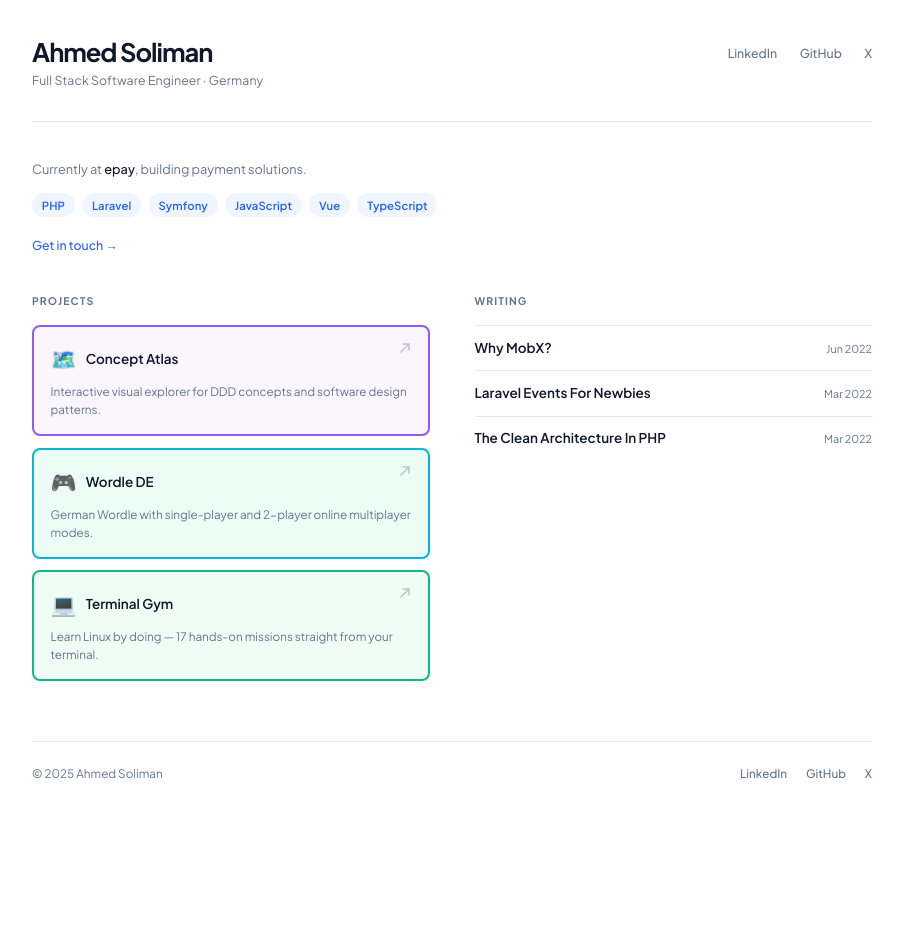
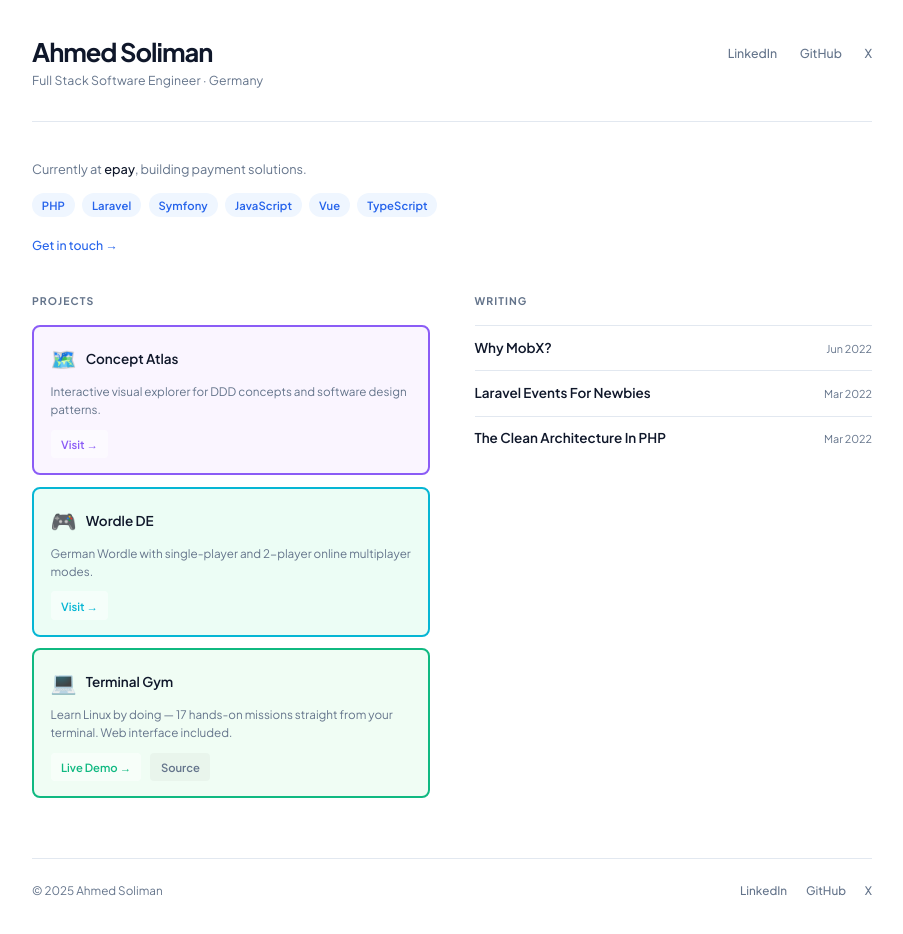
Before and after one commit to ahmedsliman/ahmedsliman.github.io, a Next.js app: page / in a window 1280 px wide. Shown: the top 934 px of the page, without its empty margins (188-1091 px from the left). Before the commit the page ends 836 px from the top, so only its background shows below. Built offline with nearby package versions, Linux system fonts and the light colour scheme.

Commit message:
Add Terminal Gym web interface with dual live demo & source links

```diff
--- a/pages/index.js
+++ b/pages/index.js
@@ -26,11 +26,13 @@ const PROJECTS = [
   },
   {
     name: "Terminal Gym",
-    url: "https://ahmedsliman.github.io/terminal-gym/",
-    description: "Learn Linux by doing — 17 hands-on missions straight from your terminal.",
+    url: "https://terminal-gym.onrender.com/",
+    description: "Learn Linux by doing — 17 hands-on missions straight from your terminal. Web interface included.",
     emoji: "💻",
     accentColor: "#10b981",
     accentBg: "#f0fdf4",
+    liveUrl: "https://terminal-gym.onrender.com/",
+    githubUrl: "https://github.com/ahmedsliman/terminal-gym",
     hidden: false,
   },
   {
@@ -136,13 +138,8 @@ export default function Home({ allPostsData }) {
           <ul style={{ listStyle: "none", padding: 0, margin: 0, display: "flex", flexDirection: "column", gap: "0.75rem" }}>
             {visibleProjects.map((project) => (
               <li key={project.name}>
-                <a
-                  href={project.url}
-                  target="_blank"
-                  rel="noopener noreferrer"
-                  style={{ textDecoration: "none", display: "block" }}
-                >
-                  <div className="project-card"
+                <div
+                  className="project-card"
                   style={{
                     border: `2px solid ${project.accentColor}`,
                     borderRadius: "8px",
@@ -169,15 +166,103 @@ export default function Home({ allPostsData }) {
                         {project.name}
                       </span>
                     </div>
-                      <svg width="12" height="12" viewBox="0 0 12 12" fill="none" style={{ flexShrink: 0, opacity: 0.4 }}>
-                        <path d="M2 10L10 2M10 2H4M10 2V8" stroke="currentColor" strokeWidth="1.5" strokeLinecap="round" strokeLinejoin="round"/>
-                      </svg>
                   </div>
-                    <p style={{ margin: 0, fontSize: "0.78rem", color: "var(--muted)", lineHeight: 1.55 }}>
+                  <p style={{ margin: "0 0 0.7rem 0", fontSize: "0.78rem", color: "var(--muted)", lineHeight: 1.55 }}>
                     {project.description}
                   </p>
+                  <div style={{ display: "flex", gap: "0.6rem", flexWrap: "wrap" }}>
+                    {project.liveUrl && (
+                      <a
+                        href={project.liveUrl}
+                        target="_blank"
+                        rel="noopener noreferrer"
+                        style={{
+                          fontSize: "0.75rem",
+                          fontWeight: "600",
+                          color: project.accentColor,
+                          textDecoration: "none",
+                          display: "inline-flex",
+                          alignItems: "center",
+                          gap: "0.3rem",
+                          padding: "0.35rem 0.7rem",
+                          borderRadius: "4px",
+                          background: "rgba(255,255,255,0.5)",
+                          transition: "all 0.15s",
+                        }}
+                        onMouseEnter={e => {
+                          e.currentTarget.style.background = project.accentColor;
+                          e.currentTarget.style.color = "white";
+                        }}
+                        onMouseLeave={e => {
+                          e.currentTarget.style.background = "rgba(255,255,255,0.5)";
+                          e.currentTarget.style.color = project.accentColor;
+                        }}
+                      >
+                        Live Demo →
+                      </a>
+                    )}
+                    {project.githubUrl && (
+                      <a
+                        href={project.githubUrl}
+                        target="_blank"
+                        rel="noopener noreferrer"
+                        style={{
+                          fontSize: "0.75rem",
+                          fontWeight: "600",
+                          color: "var(--muted)",
+                          textDecoration: "none",
+                          display: "inline-flex",
+                          alignItems: "center",
+                          gap: "0.3rem",
+                          padding: "0.35rem 0.7rem",
+                          borderRadius: "4px",
+                          background: "rgba(0,0,0,0.03)",
+                          transition: "all 0.15s",
+                        }}
+                        onMouseEnter={e => {
+                          e.currentTarget.style.background = "rgba(0,0,0,0.1)";
+                          e.currentTarget.style.color = "var(--text)";
+                        }}
+                        onMouseLeave={e => {
+                          e.currentTarget.style.background = "rgba(0,0,0,0.03)";
+                          e.currentTarget.style.color = "var(--muted)";
+                        }}
+                      >
+                        Source
+                      </a>
+                    )}
+                    {!project.liveUrl && !project.githubUrl && (
+                      <a
+                        href={project.url}
+                        target="_blank"
+                        rel="noopener noreferrer"
+                        style={{
+                          fontSize: "0.75rem",
+                          fontWeight: "600",
+                          color: project.accentColor,
+                          textDecoration: "none",
+                          display: "inline-flex",
+                          alignItems: "center",
+                          gap: "0.3rem",
+                          padding: "0.35rem 0.7rem",
+                          borderRadius: "4px",
+                          background: "rgba(255,255,255,0.5)",
+                          transition: "all 0.15s",
+                        }}
+                        onMouseEnter={e => {
+                          e.currentTarget.style.background = project.accentColor;
+                          e.currentTarget.style.color = "white";
+                        }}
+                        onMouseLeave={e => {
+                          e.currentTarget.style.background = "rgba(255,255,255,0.5)";
+                          e.currentTarget.style.color = project.accentColor;
+                        }}
+                      >
+                        Visit →
+                      </a>
+                    )}
                   </div>
-                </a>
+                </div>
               </li>
             ))}
           </ul>
```
Lines whose indentation alone changed are shown as unchanged.
